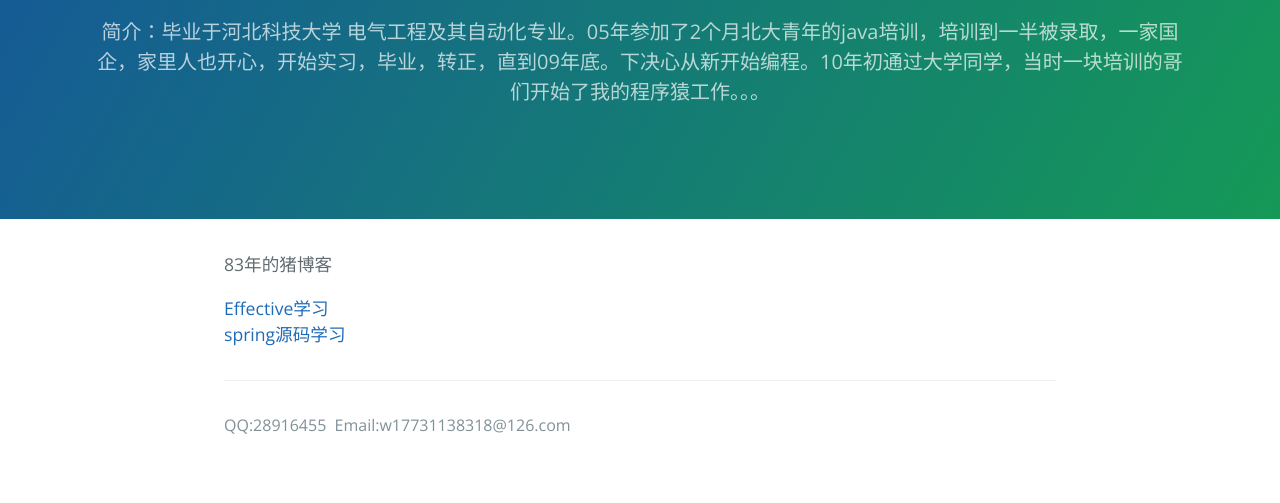
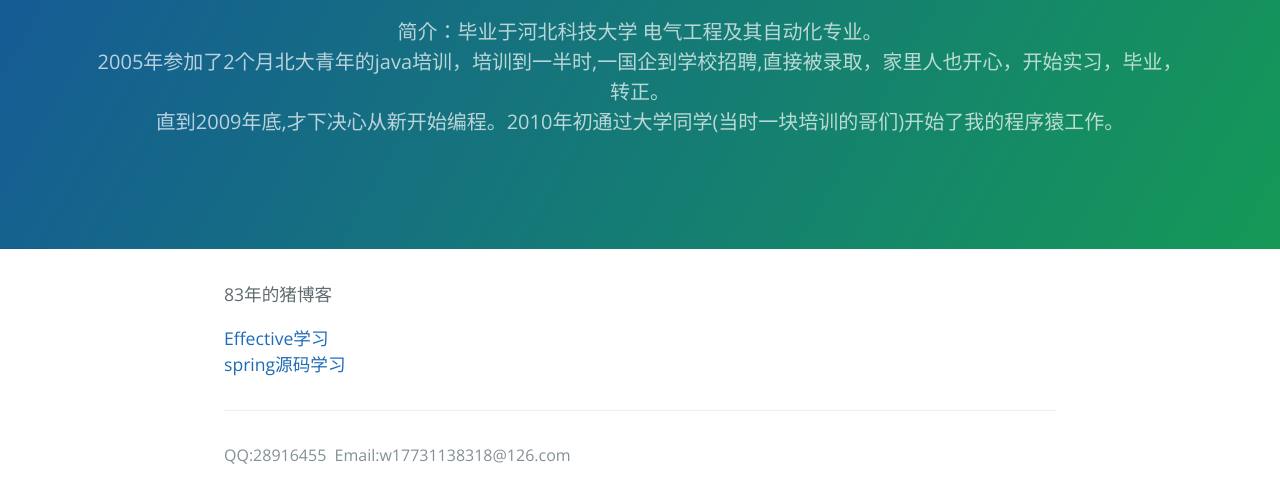
Before and after one commit to w17731138318/w17731138318.github.io, a plain HTML site: page index.html in a window 1280 px wide. Shown: the part 161-664 px from the top of the page. Drawn offline with nearby package versions, Linux system fonts and the light colour scheme.

Commit message:
GitHub Pages 修改

```diff
--- a/index.html
+++ b/index.html
@@ -14,7 +14,7 @@
     <h1 class="project-name">83年的猪博客.GitHub</h1>
 
     <h3 class="project-tagline">简介：毕业于河北科技大学
-        电气工程及其自动化专业。05年参加了2个月北大青年的java培训，培训到一半被录取，一家国企，家里人也开心，开始实习，毕业，转正，直到09年底。下决心从新开始编程。10年初通过大学同学，当时一块培训的哥们开始了我的程序猿工作。。。</h3>
+        电气工程及其自动化专业。<br>2005年参加了2个月北大青年的java培训，培训到一半时,一国企到学校招聘,直接被录取，家里人也开心，开始实习，毕业，转正。<br>直到2009年底,才下决心从新开始编程。2010年初通过大学同学(当时一块培训的哥们)开始了我的程序猿工作。</h3>
 </section>
 
 <section class="main-content">
```
